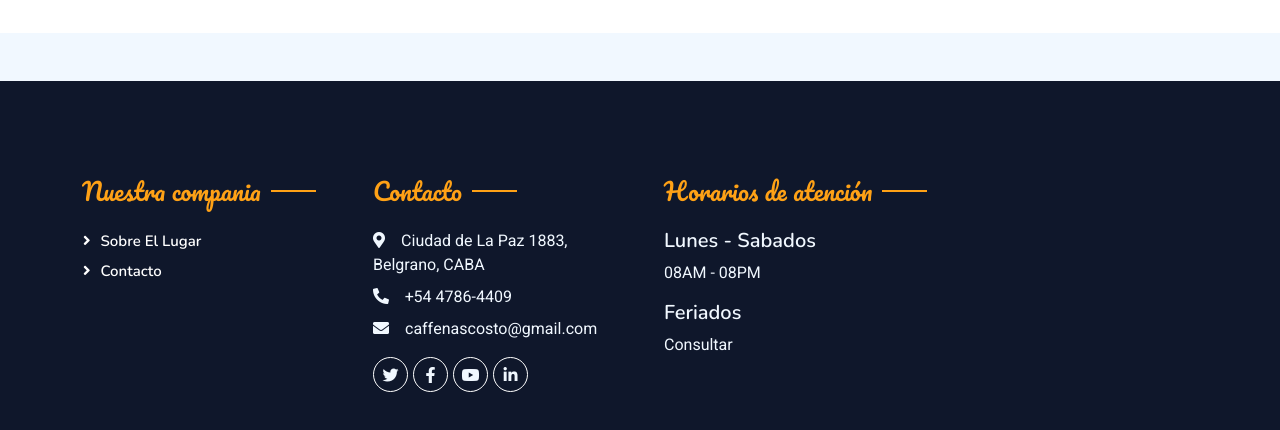
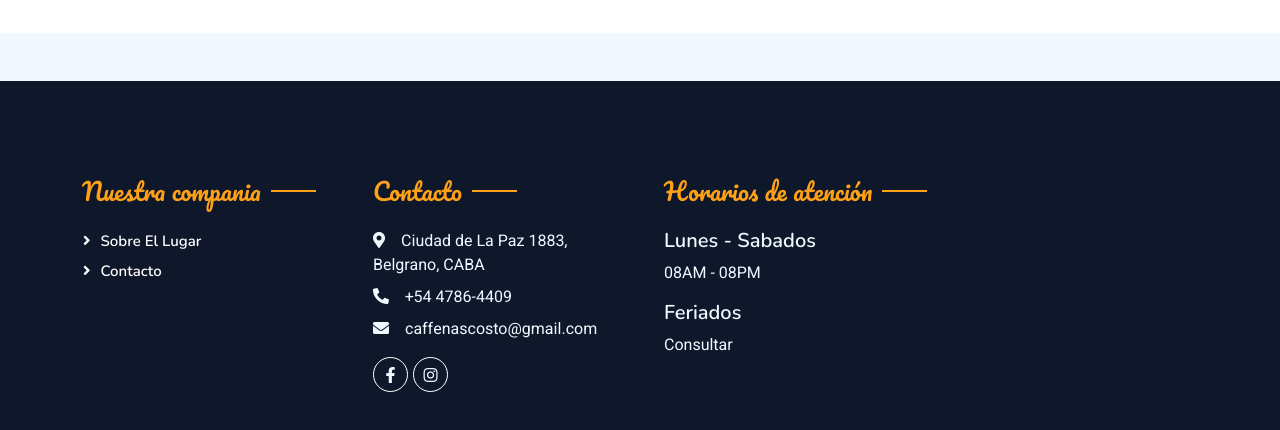
Before and after one commit to g2meruem/Caffe_NascostoV2, a website with bundled scripts: page menu.html in a window 1280 px wide. Shown: the part 1356-1786 px from the top of the page. Built offline with nearby package versions, Linux system fonts and the light colour scheme.

Commit message:
fix real ruta fb ig

```diff
--- a/menu.html
+++ b/menu.html
@@ -106,10 +106,8 @@
                     <p class="mb-2"><i class="fa fa-phone-alt me-3"></i>+54 4786-4409</p>
                     <p class="mb-2"><i class="fa fa-envelope me-3"></i>caffenascosto@gmail.com</p>
                     <div class="d-flex pt-2">
-                        <a class="btn btn-outline-light btn-social" href=""><i class="fab fa-twitter"></i></a>
-                        <a class="btn btn-outline-light btn-social" href=""><i class="fab fa-facebook-f"></i></a>
-                        <a class="btn btn-outline-light btn-social" href=""><i class="fab fa-youtube"></i></a>
-                        <a class="btn btn-outline-light btn-social" href=""><i class="fab fa-linkedin-in"></i></a>
+                        <a class="btn btn-outline-light btn-social" href="https://www.facebook.com/nascostocaffe" target="_blank"><i class="fab fa-facebook-f"></i></a>
+                        <a class="btn btn-outline-light btn-social" href="https://www.instagram.com/nascostocaffe/" target="_blank"><i class="fab fa-instagram"></i></a>
                     </div>
                 </div>
                 <div class="col-lg-3 col-md-6">
```
Also changed, not shown: contacto.html (+2 -4 lines), index.html (+1 -3 lines).
